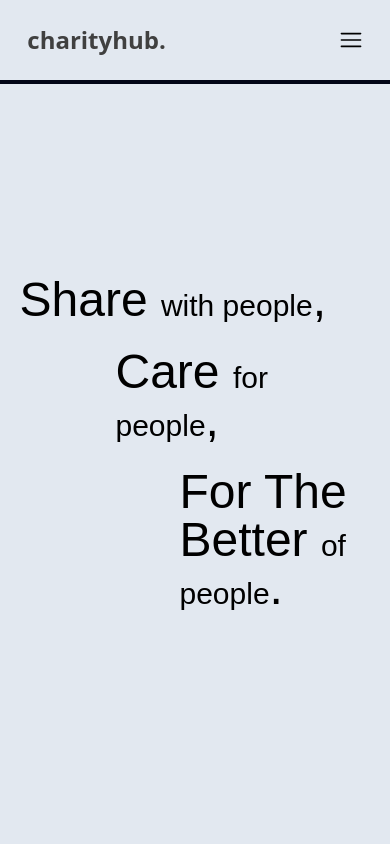
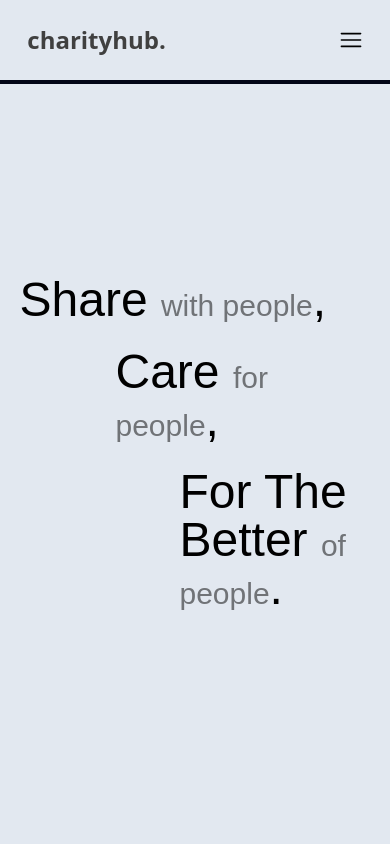
Before and after one commit to fcram7/charityhub, a React (Vite) app: page / in a window 390 px wide. Shown: the top 844 px of the page. Built offline with nearby package versions, Linux system fonts and the light colour scheme; a web font is replaced by a local one.

Commit message:
added hero animation

```diff
--- a/src/pages/home/Hero.tsx
+++ b/src/pages/home/Hero.tsx
@@ -1,11 +1,49 @@
+import { gsap } from 'gsap';
+import { useEffect, useLayoutEffect, useState } from 'react';
+
 const Hero = () => {
+  const [hover, setHover] = useState(false);
+
+  const hoverHandler = () => {
+    setHover(prevHover => !prevHover);
+  }
+
+  console.log(hover)
+
+  useLayoutEffect(() => {
+    const context = gsap.context(() => {
+      gsap.fromTo('.hero-texts', {
+        x: -1000,
+      }, {
+        x: 0,
+        duration: 1
+      });
+
+      gsap.fromTo('.small-text', {
+        y: 100,
+      }, {
+        y: 0,
+        duration: 1,
+        delay: 1
+      })
+    })
+
+    return () => context.revert();
+  }, []);
+
+  useEffect(() => {
+    gsap.to('.small-text', {
+      opacity: hover ? 1 : 0.5,
+      duration: 0.5
+    })
+  }, [hover])
   return (
     <section className="hero-section relative px-[5%] lg:px-[2%] py-48 bg-slate-200">
       <div className="section-content relative flex">
-        <div className="hero-texts flex flex-col gap-6 w-full">
-          <h1 className="text-5xl sm:text-6xl lg:text-8xl font-redhatdisplay ">Share <span className="text-3xl">with people</span>,</h1>
-          <h1 className="text-5xl sm:text-6xl lg:text-8xl font-redhatdisplay ms-24">Care <span className="text-3xl">for people</span>,</h1>
-          <h1 className="text-5xl sm:text-6xl lg:text-8xl font-redhatdisplay ms-40">For The Better <span className="text-3xl">of people</span>.</h1>
+        <div className="hero-texts flex flex-col gap-6 w-full overflow-hidden">
+          <h1 className="text-5xl sm:text-6xl lg:text-8xl font-redhatdisplay ">Share <span onMouseEnter={hoverHandler} onMouseLeave={hoverHandler} className="small-text text-3xl">with people</span>,</h1>
+          <h1 className="text-5xl sm:text-6xl lg:text-8xl font-redhatdisplay ms-24">Care <span onMouseEnter={hoverHandler} onMouseLeave={hoverHandler} className="small-text text-3xl">for people</span>,</h1>
+          <h1 className="text-5xl sm:text-6xl lg:text-8xl font-redhatdisplay ms-40">For The Better <span onMouseEnter={hoverHandler} onMouseLeave={hoverHandler} className="small-text text-3xl">of people</span>.</h1>
         </div>
       </div>
     </section>
```
